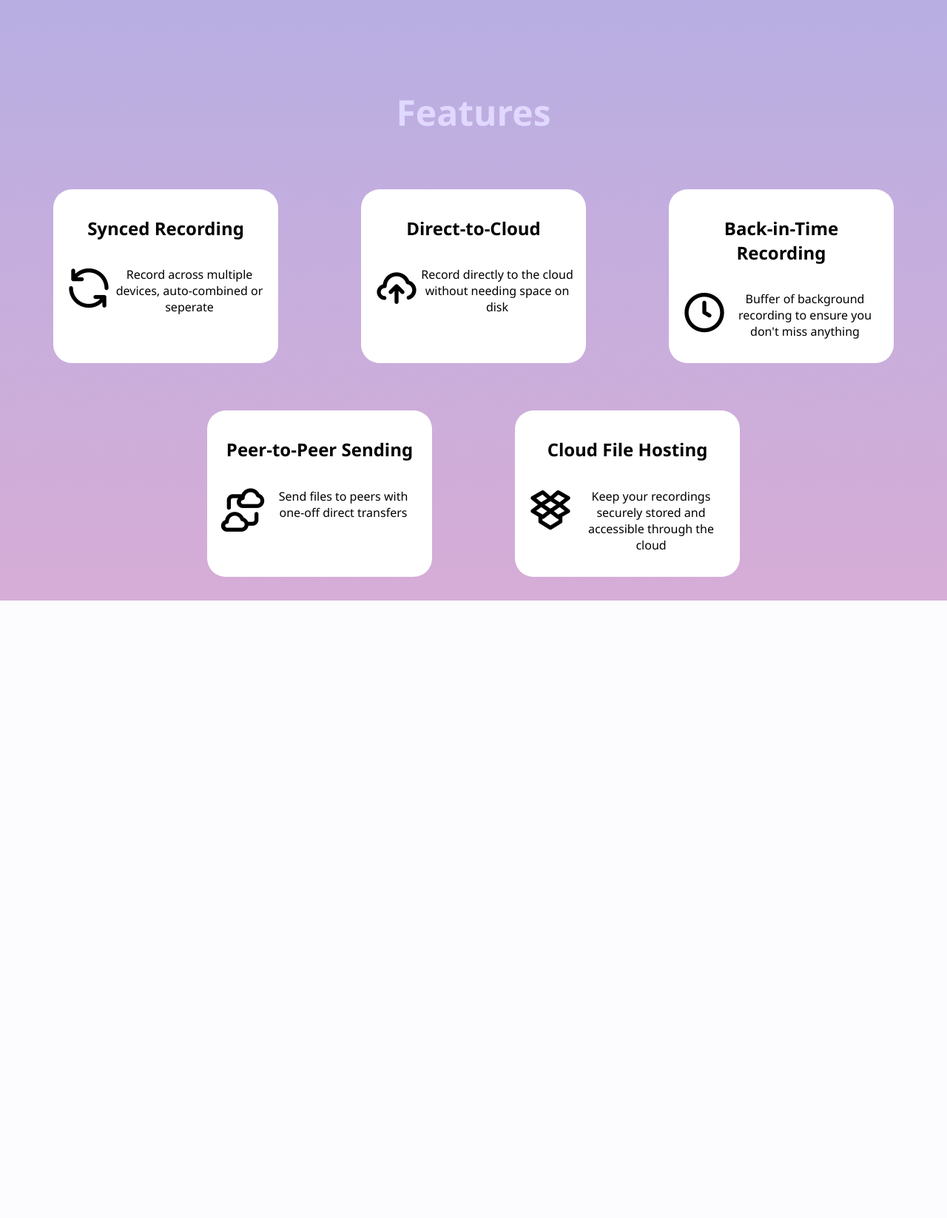
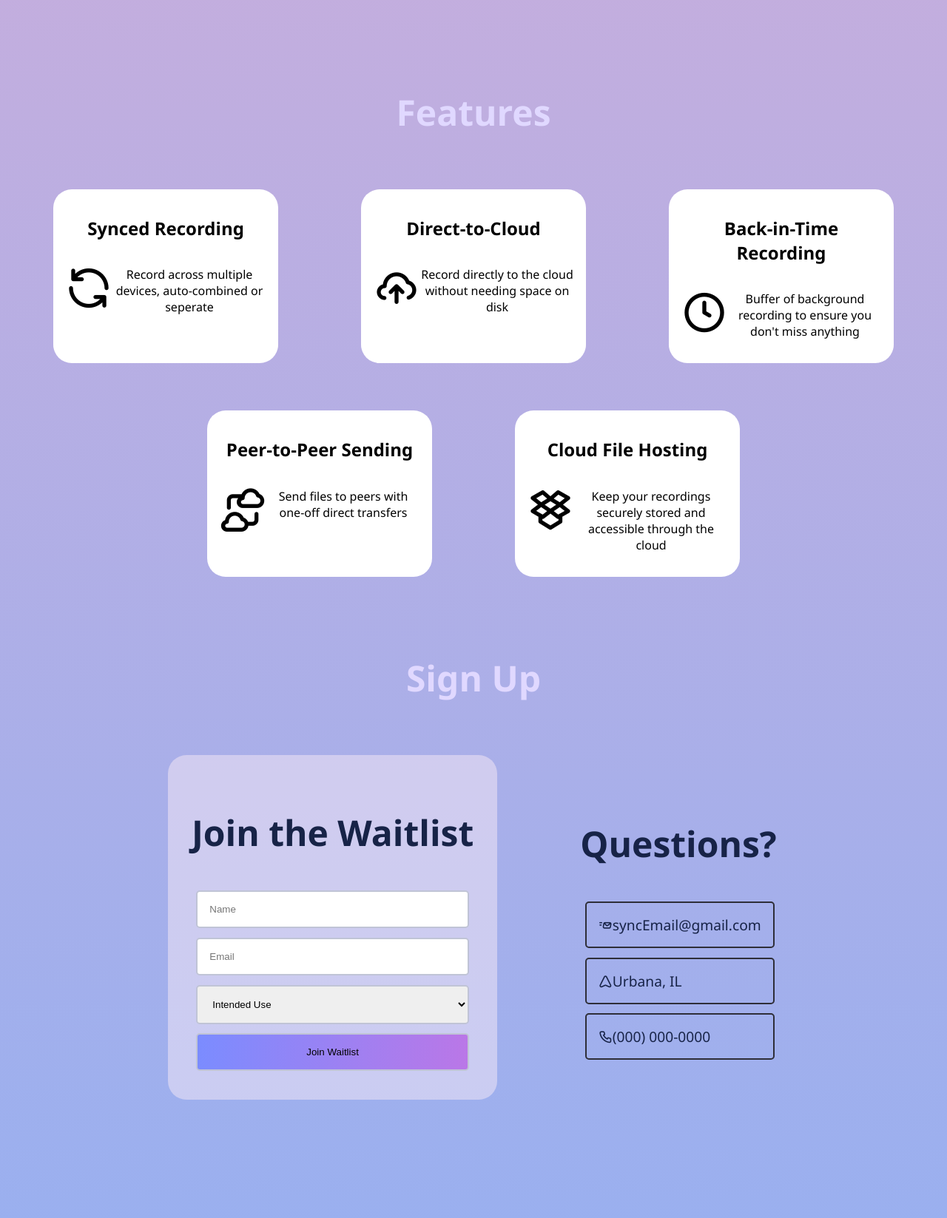
Before and after one commit to SyncSonic/SyncSonic-Website, a Flask app: page / in a window 1280 px wide. Shown: the part 801-2448 px from the top of the page at 74% size. Before the commit the page ends 1613 px from the top, so only its background shows below. Run offline with Flask 3, Linux system fonts and the light colour scheme.

Commit message:
not-yet working contact page

```diff
--- a/static/css/style.css
+++ b/static/css/style.css
@@ -4,7 +4,7 @@ body {
   min-height: 100vh;
   box-sizing: border-box;
   background-image: repeating-linear-gradient(
-    to bottom,
+    to top,
     rgba(65, 105, 225, 0.53),
     rgba(128, 0, 128, 0.322)
   );
@@ -169,12 +169,105 @@ header {
 
 .features-elements-row-element:hover {
   transform: translateY(-4px);
-  box-shadow: 0 0 10px rgb(87, 82, 121);;
+  box-shadow: 0 0 10px rgb(87, 82, 121);
 }
 
 .features-elements-row-element-description {
   display: flex;
   flex-direction: row;
+}
+
+#signUp {
+  padding-bottom: 10rem;
+  display: flex;
+  flex-direction: row;
+  justify-content: center;
+}
+
+.signUp {
+  display: flex;
+  flex-direction: column;
+  align-items: center;
+}
+
+.signUp h1 {
+  font-size: 3rem;
+  padding: 2rem;
+}
+
+.signUp-content {
+  display: flex;
+  flex-direction: row;
+  align-items: center;
+  gap: 7rem;
+  color: #172347;
+}
+
+.signUp-box {
+  display: inline-block;
+  border: 2px;
+  padding: 2rem;
+  background-color: rgb(255, 240, 245, 0.45);
+  flex-direction: column;
+  border-radius: 25px;
+  color: #172347;
+}
+
+.signUp-contact {
+  display: flex;
+  flex-direction: column;
+}
+
+.signUp-box-title,
+.signUp-contact-title {
+  font-size: 2rem;
+}
+
+.signUp-box-form {
+  display: flex;
+  flex-direction: column;
+}
+
+.signUp-contact-links a,
+.signUp-box-form input,
+select,
+button {
+  padding: 1rem;
+  margin: 0.4rem;
+  border-radius: 5px;
+  border: 2px solid #c0c4d6;
+}
+
+.signUp-contact-links a {
+  text-decoration: none;
+  color: #172347;
+  border: 2px solid #2e2e38;
+}
+
+.signUp-box-form button {
+  background-image: repeating-linear-gradient(to right, #7b8cff, #ba77e7);
+}
+
+.signUp-contact-links a:hover,
+.signUp-box-form button:hover {
+  background-image: repeating-linear-gradient(to right, #4d5ecf, #b453f4);
+  cursor: pointer;
+}
+
+.signUp-contact-links {
+  display: flex;
+  flex-direction: column;
+  font-size: 1.2rem;
+}
+
+@media screen and (max-width: 1220px) {
+  .features-elements-row {
+    gap: 1rem;
+    padding: 1rem;
+  }
+  .features-elements-row-element {
+    padding: none;
+  }
 }
 
 @media screen and (max-width: 550px) {
--- a/templates/index.html
+++ b/templates/index.html
@@ -116,5 +116,65 @@
         </div>
       </div>
     </section>
+
+    <section id="signUp">
+      <div class="signUp">
+        <div class="signUp-title">
+          <h1 class="main-text">Sign Up</h1>
+        </div>
+        <div class="signUp-content">
+          <div class="signUp-box">
+            <div class="signUp-box-title">
+              <h2>Join the Waitlist</h2>
+            </div>
+            <form class="signUp-box-form" action="" method="post">
+              <input
+                required
+                type="text"
+                name="name"
+                id="name"
+                placeholder="Name"
+              />
+              <input
+                required
+                type="text"
+                name="email"
+                id="email"
+                placeholder="Email"
+              />
+              <select required name="usage" id="usage">
+                <option value="" selected disabled hidden>Intended Use</option>
+                <option value="Music Creation">Music Creation</option>
+                <option value="Podcast and Voice">Podcast and Voice</option>
+                <option value="Video Production">Video Production</option>
+                <option value="Streaming">Streaming</option>
+                <option value="Education">Education</option>
+                <option value="Corporate Events">Corporate Events</option>
+                <option value="Other">Other</option>
+              </select>
+              <button type="submit">Join Waitlist</button>
+            </form>
+          </div>
+          <div class="signUp-contact">
+            <div class="signUp-contact-title">
+              <h2>Questions?</h2>
+            </div>
+            <div class="signUp-contact-links">
+              <a href="mailto:syncEmail@gmail.com" class="uil uil-fast-mail"
+                >syncEmail@gmail.com</a
+              >
+              <a
+                href="https://www.google.com/maps/place/Urbana,+IL/@40.1153048,-88.2754473,12z/data=!3m1!4b1!4m6!3m5!1s0x880cd7968484428f:0xf48dcbad390c6541!8m2!3d40.1105875!4d-88.2072697!16zL20vMHMzeTU?entry=ttu"
+                class="uil-location-arrow-alt"
+                >Urbana, IL</a
+              >
+              <a href="tel:+1-000-000-0000" class="uil-phone-alt"
+                >(000) 000-0000</a
+              >
+            </div>
+          </div>
+        </div>
+      </div>
+    </section>
   </body>
 </html>
```
